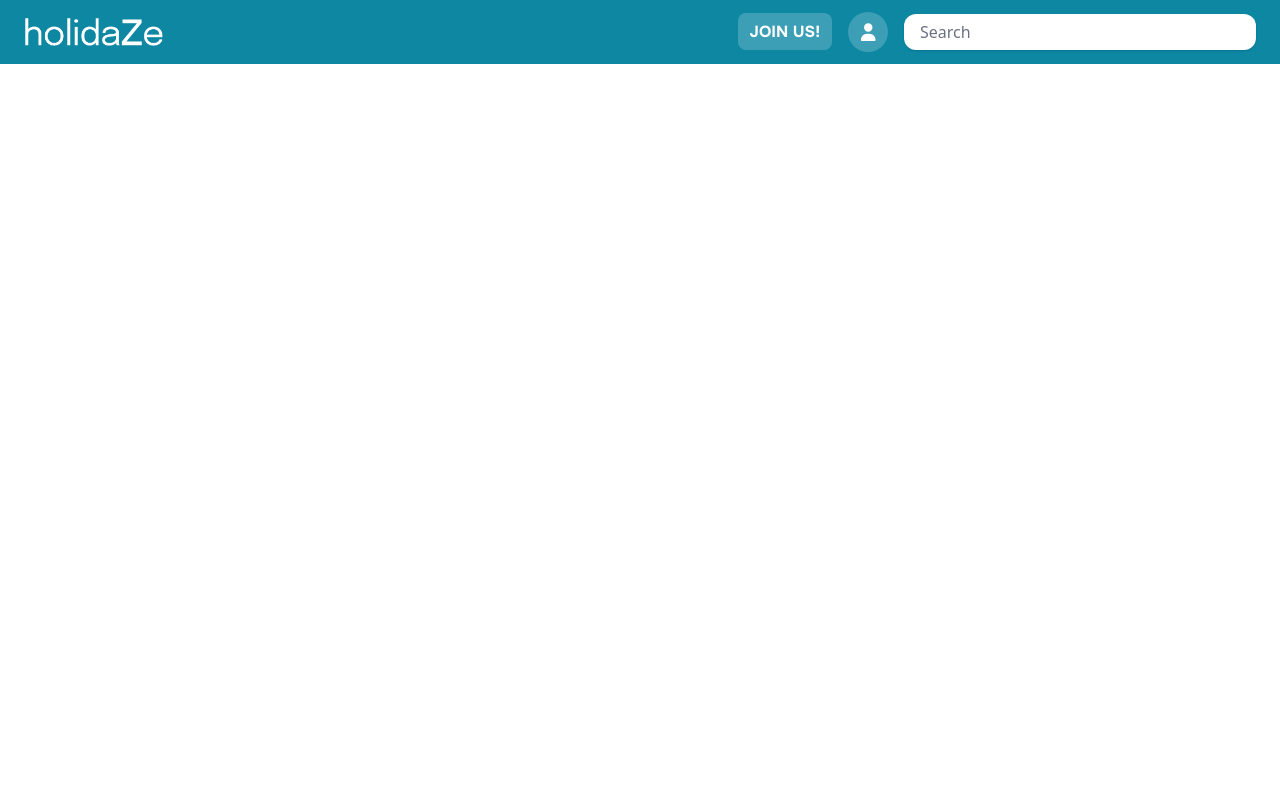
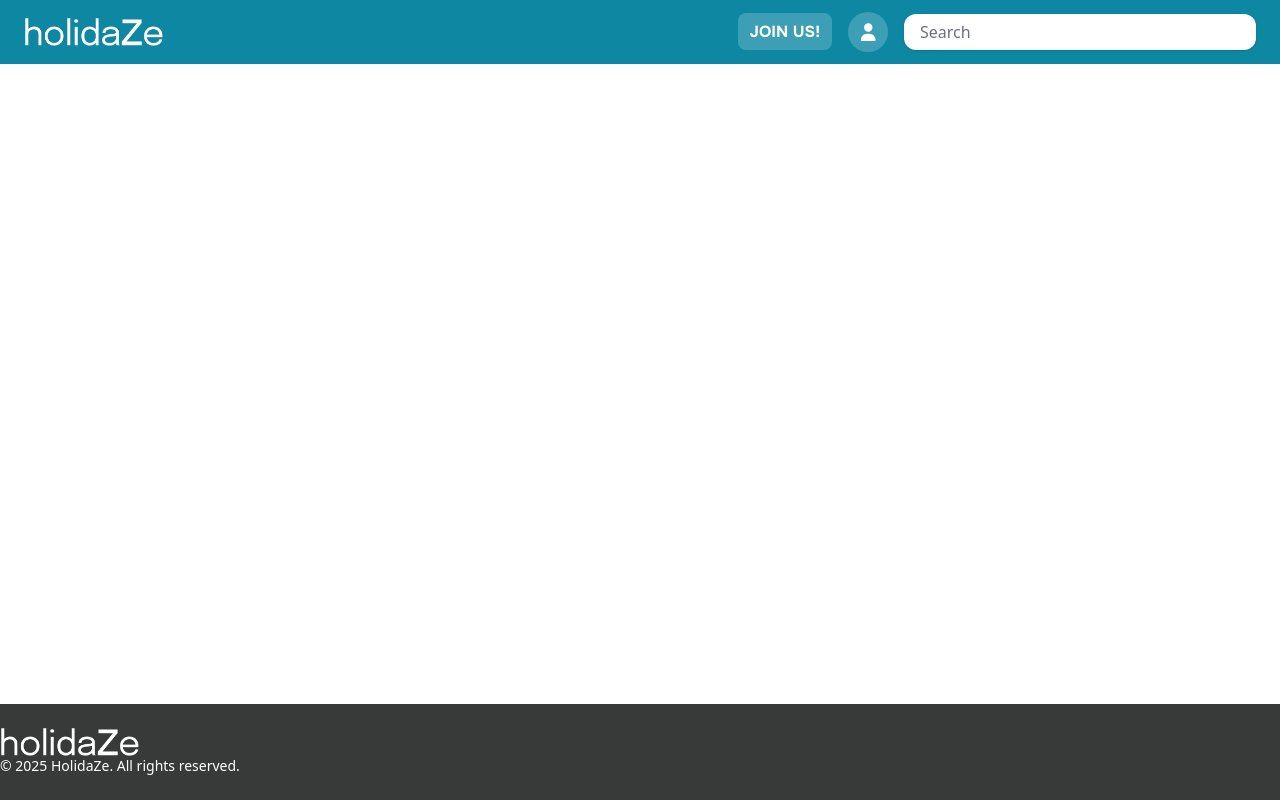
Before and after one commit to marned91/Holidaze-PE2, a React (Vite) app: page / in a window 1280 px wide. Built offline with nearby package versions, Linux system fonts and the light colour scheme; a web font is replaced by a local one.

Commit message:
working on header and footer

```diff
--- a/src/layout/Footer.tsx
+++ b/src/layout/Footer.tsx
@@ -1,3 +1,15 @@
+import Logo from '../assets/holidaze-logo-transparent.png';
+
 export function Footer() {
-  return <div></div>;
+  return (
+    <footer className="bg-dark text-white text-sm py-6">
+      <div>
+        <img src={Logo} alt="holidaZe" className="h-7 w-auto" />
+      </div>
+      <div>
+        &copy; {new Date().getFullYear()} HolidaZe. All rights reserved.
+      </div>
+      <div></div>
+    </footer>
+  );
 }
--- a/src/layout/Header.tsx
+++ b/src/layout/Header.tsx
@@ -2,18 +2,12 @@ import { Link, NavLink } from 'react-router-dom';
 import Logo from '../assets/holidaze-logo-transparent.png';
 import { useState } from 'react';
 import { FontAwesomeIcon } from '@fortawesome/react-fontawesome';
-import {
-  faBars,
-  faSearch,
-  faArrowLeft,
-  faUser,
-} from '@fortawesome/free-solid-svg-icons';
+import { faBars, faUser } from '@fortawesome/free-solid-svg-icons';
 
 export function Header() {
   const [isLoggedIn, setIsLoggedIn] = useState(false);
 
   const [menuOpen, setMenuOpen] = useState(false);
-  const [searchOpen, setSearchOpen] = useState(false);
 
   return (
     <header className="w-full bg-main-light">
```
